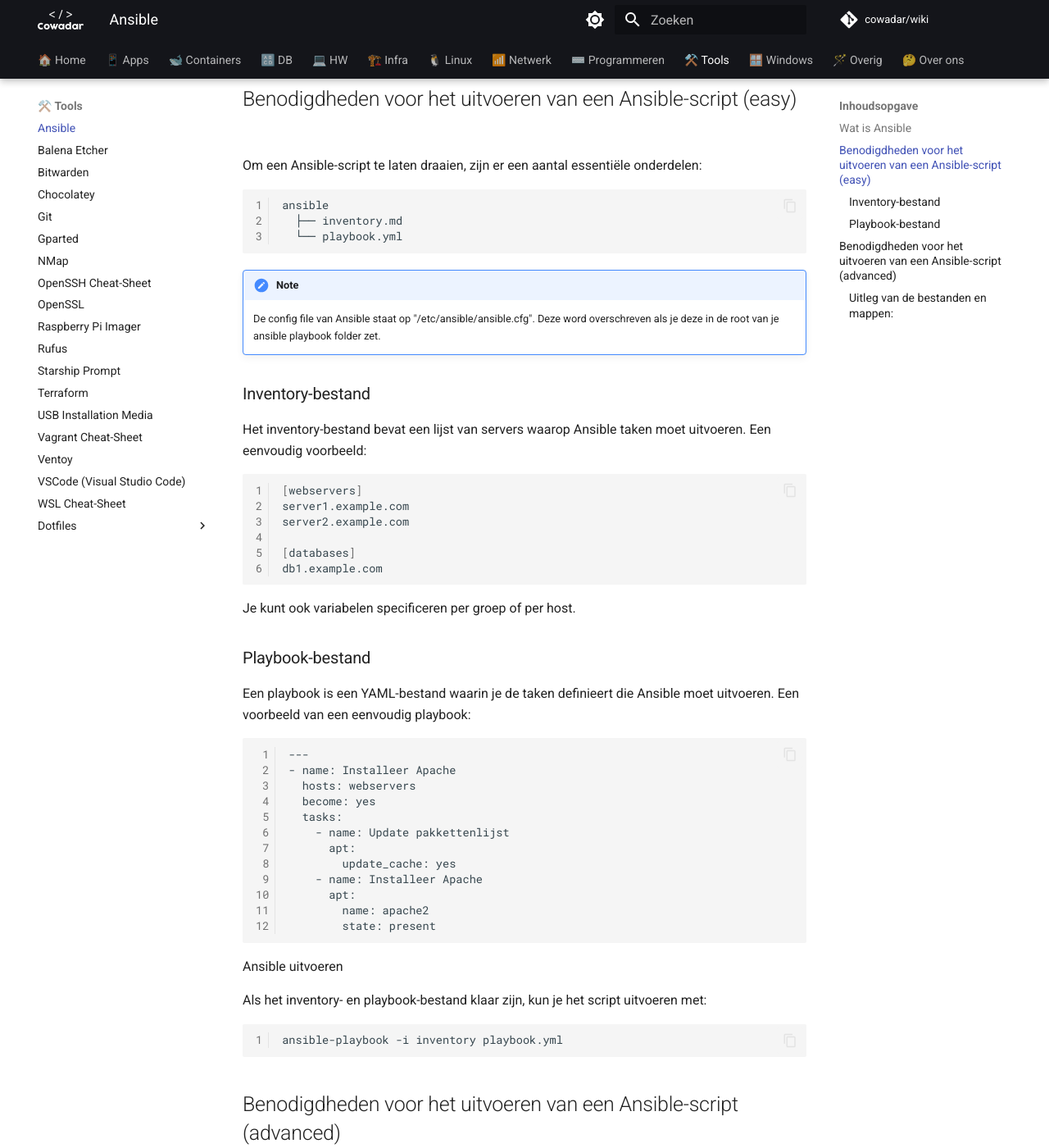
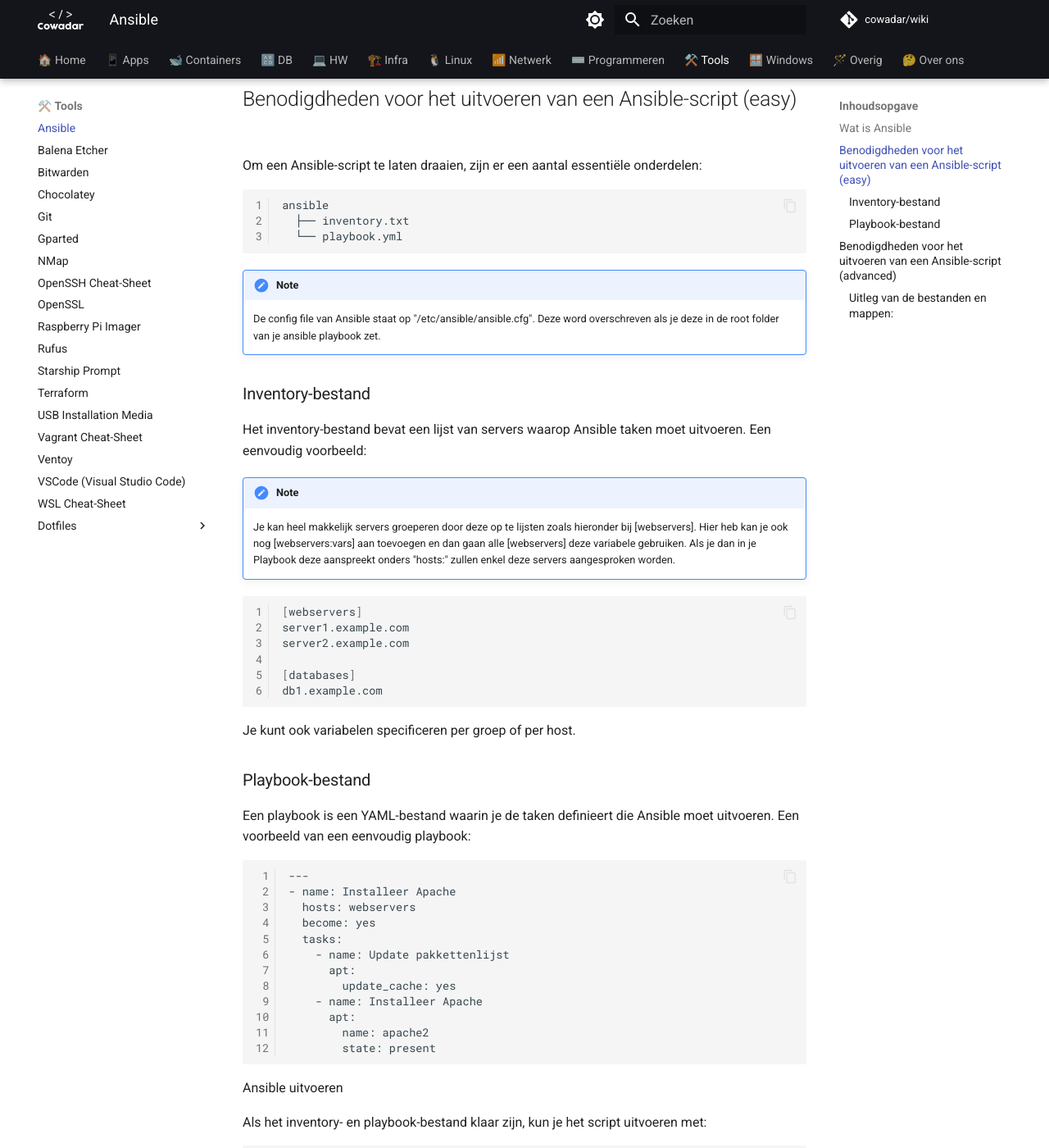
Before and after one commit to cowadar/wiki, an MkDocs documentation site: the page built from docs/tools/ansible.md, in a window 1280 px wide and 1400 px high, scrolled down 369 px. Shown: the whole window at 82% size. Built offline with MkDocs 1.6.1 and Material for MkDocs 9.7.7, drawn with Linux system fonts in a browser that asks for light colours; comment, search, counter and statistics services are not loaded; some of the changed text lies outside the part shown.

Commit message:
edite ansible page

````diff
--- a/docs/tools/ansible.md
+++ b/docs/tools/ansible.md
@@ -8,15 +8,20 @@
 
 ```bash
 ansible
-  ├── inventory.md
+  ├── inventory.txt
   └── playbook.yml
 ```
 !!! note
-    De config file van Ansible staat op "/etc/ansible/ansible.cfg". Deze word overschreven als je deze in de root van je ansible playbook folder zet.
+    De config file van Ansible staat op "/etc/ansible/ansible.cfg". Deze word overschreven als je deze in de root folder van je ansible playbook zet.
 
 ### Inventory-bestand
 
 Het inventory-bestand bevat een lijst van servers waarop Ansible taken moet uitvoeren. Een eenvoudig voorbeeld:
+
+!!! note
+    Je kan heel makkelijk servers groeperen door deze op te lijsten zoals hieronder bij [webservers].
+    Hier heb kan je ook nog  [webservers:vars] aan toevoegen en dan gaan alle [webservers] deze variabele gebruiken.
+    Als je dan in je Playbook deze aanspreekt onders "hosts:" zullen enkel deze servers aangesproken worden.
 
 ```bash
 [webservers]
@@ -55,18 +60,18 @@
 ```
 
 ## Benodigdheden voor het uitvoeren van een Ansible-script (advanced)
-Als je heb bovenste onder de knie hebt kan je ook dit proberen voor een groter Ansible script.
+Als je het bovenste onder de knie hebt kunnen we je ansible script wat geavanceerd maken.
 ```bash
 ansible
    ├── ansible.cfg
    ├── files
    │   └── sudoers_USER
-   ├── inventory.md
+   ├── inventory.txt
    ├── roles
    │   └── playbook1
    │       └── tasks
    │           └── main.yml
-   └── test_playbook.yml
+   └── first_playbook.yml
 ```
 ### Uitleg van de bestanden en mappen:
 
@@ -85,11 +90,13 @@
             [defaults]
             interpreter_python=auto_silent
             host_key_checking=false
+
+            INVENTORY = inventory.txt
         ```
     === "sudoers_USER"
 
         ```yaml
-            cowarol ALL=(ALL) NOPASSWD: ALL
+            USER ALL=(ALL) NOPASSWD: ALL
         ```
     === "inventory.md"
 
````
Also changed, not shown: other parts of docs/tools/ansible.md (+4 -4 lines).
